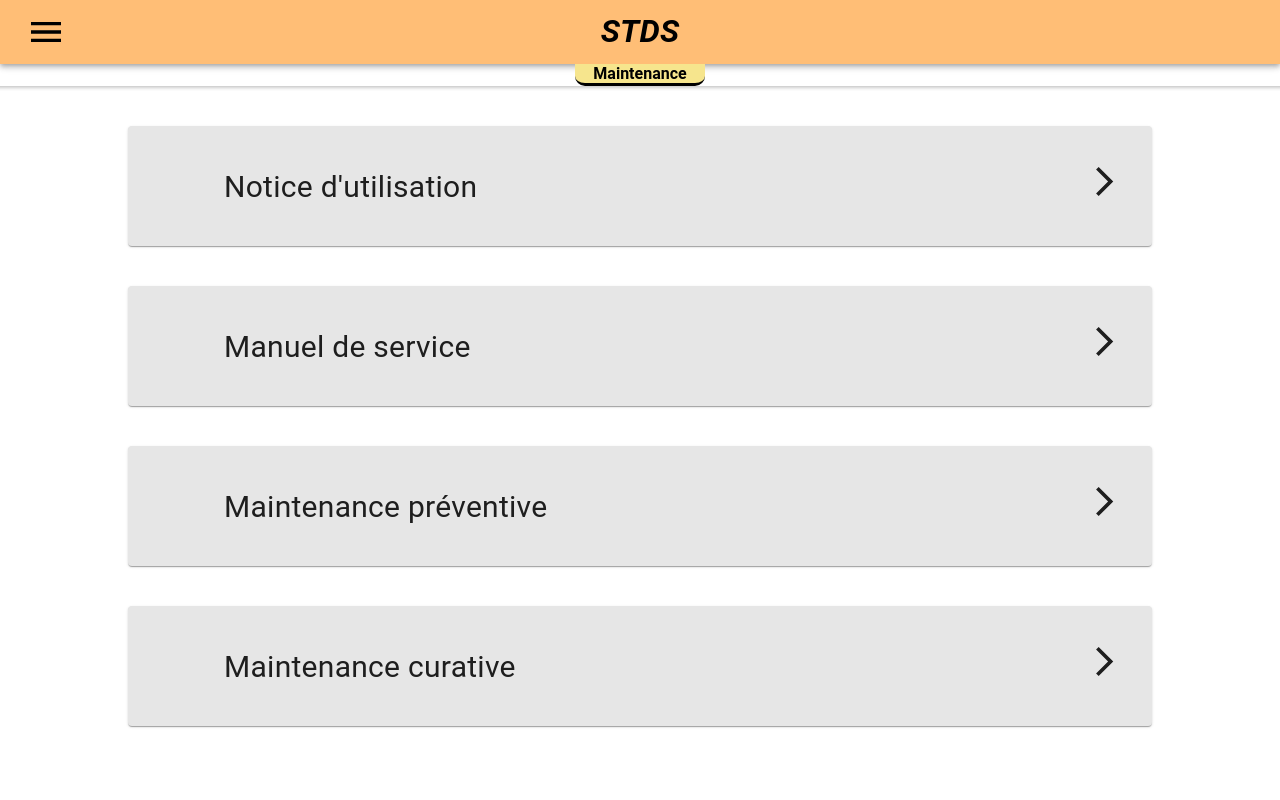
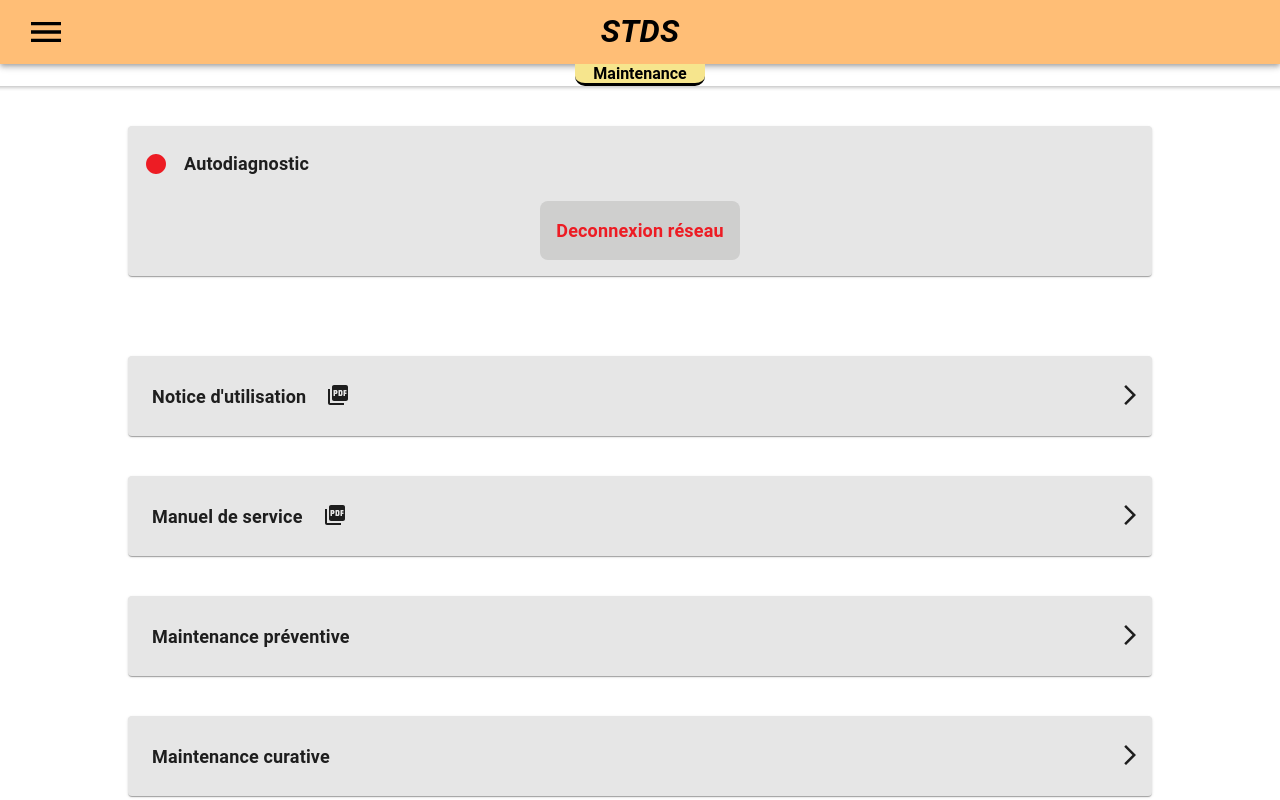
Before and after one commit to Falsimane/SAE-ALT-S3-Dev-22-23-STDS-3B-Equipe-4, a React (Create React App) app in the folder Application/stds-app/: page /maintenance in a window 1280 px wide. Built offline with nearby package versions, Linux system fonts and the light colour scheme.

Commit message:
Page final maintenance

```diff
--- a/Application/stds-app/src/components/CardBoxMaintenance.tsx
+++ b/Application/stds-app/src/components/CardBoxMaintenance.tsx
@@ -5,22 +5,28 @@ import CardActionArea from "@mui/material/CardActionArea";
 import CardContent from "@mui/material/CardContent";
 import * as React from "react";
 import ArrowForwardIosIcon from '@mui/icons-material/ArrowForwardIos';
+import PictureAsPdfIcon from '@mui/icons-material/PictureAsPdf';
+
+export default function CardBoxMaintenance(props: { titre:string ; pdfimg: string}) {
 
 
-export default function CardBoxMaintenance(props: { titre:string ; pdfimg: boolean}) {
+
+
     return (
         <Box sx={{ display: "flex", justifyContent: "center", marginTop: 5 }}>
             <Box sx={{ width: "80%" }}>
 
 
 
-                <Card sx={{ backgroundColor: "#E6E6E6", height: 120}}>
+                <Card sx={{ backgroundColor: "#E6E6E6", height: 80}}>
                     <CardActionArea sx={{height: '100%'}}>
                         <CardContent sx= {{ display: 'flex'}}>
 
-                            <Typography sx = {{ fontSize: 30, marginLeft: 10}}> {props.titre} </Typography>
+                            <Typography sx = {{ fontSize: 18, marginLeft: 1, fontWeight:"bold"}}> {props.titre} </Typography>
 
-                            <ArrowForwardIosIcon fontSize ='large' sx={{position: 'absolute', right : 30}}/>
+                            <PictureAsPdfIcon sx= {{position:"relative", left : 20, visibility:props.pdfimg }} />
+
+                            <ArrowForwardIosIcon fontSize ='medium' sx={{position: 'absolute', right : 10}}/>
                         </CardContent>
                     </CardActionArea>
                 </Card>
--- a/Application/stds-app/src/pages/Maintenance.tsx
+++ b/Application/stds-app/src/pages/Maintenance.tsx
@@ -1,8 +1,17 @@
 
+import Box from "@mui/material/Box";
+import Typography from "@mui/material/Typography";
+import Card from "@mui/material/Card";
+import CardActionArea from "@mui/material/CardActionArea";
+import CardContent from "@mui/material/CardContent";
+import CircleIcon from "@mui/icons-material/Circle";
 import * as React from "react";
 import Header from "./Header";
 import CardBoxMaintenance from "../components/CardBoxMaintenance";
 import {IonContent, IonHeader, IonPage, IonRefresher, IonRefresherContent} from "@ionic/react";
+import { Hidden } from "@mui/material";
+
+
 
 export default function Maintenance() {
     const refresh = (e: CustomEvent) => {
@@ -19,11 +28,46 @@ export default function Maintenance() {
                 <IonRefresher slot="fixed" onIonRefresh={refresh}>
                     <IonRefresherContent></IonRefresherContent>
                 </IonRefresher>
+                <Box sx={{ display: "flex", justifyContent: "center", marginTop: 5 , marginBottom: 10}}>
+                    <Card sx={{ backgroundColor: "#E6E6E6", height: 150, width: "80%"}}>
 
-                <CardBoxMaintenance titre="Notice d'utilisation" pdfimg = {true} />
-                <CardBoxMaintenance titre="Manuel de service" pdfimg = {true} />
-                <CardBoxMaintenance titre="Maintenance préventive" pdfimg = {false}/>
-                <CardBoxMaintenance titre="Maintenance curative" pdfimg = {false}/>
+                        <CardActionArea sx={{height: '100%'}}>
+                            <CardContent sx= {{ height:"100%" , padding : 0}}>
+
+                                <Box sx={{height: "50%", display:"flex", alignItems:"center"}}>
+
+                                    <CircleIcon sx={{ color: "#ED1C24", margin : 2 }} fontSize = "medium"/>
+                                    <Typography sx = {{ fontSize: 18, fontWeight:"bold"}}> Autodiagnostic </Typography>
+
+                                </Box>
+
+                                <Box sx={{height: "50%", display:"flex", alignItems:"center", justifyContent:"center"}}>
+
+                                <Box sx={{backgroundColor: "#CFCFCE", borderRadius: 2 , textAlign: "center",display:"flex", alignItems:"center", padding : 2, marginBottom: 2}}>
+
+                                    <Typography sx={{fontSize: 18,color:"#ED1C24" , fontWeight: "bold", textAlign:"center", width:"100%"}}>
+                                        Deconnexion réseau
+                                    </Typography>
+
+                                </Box>
+
+                                </Box>
+
+                            </CardContent>
+                        </CardActionArea>
+                    </Card>
+            </Box>
+
+
+
+
+
+
+            <CardBoxMaintenance titre="Notice d'utilisation" pdfimg = {"visible"} />
+            <CardBoxMaintenance titre="Manuel de service" pdfimg = {"visible"} />
+            <CardBoxMaintenance titre="Maintenance préventive" pdfimg = {"hidden"}/>
+            <CardBoxMaintenance titre="Maintenance curative" pdfimg = {"hidden"}/>
+
             </IonContent>
         </IonPage>
     );
```
Also changed, not shown: 1 other file (tests, documents, lock files or other folders).
